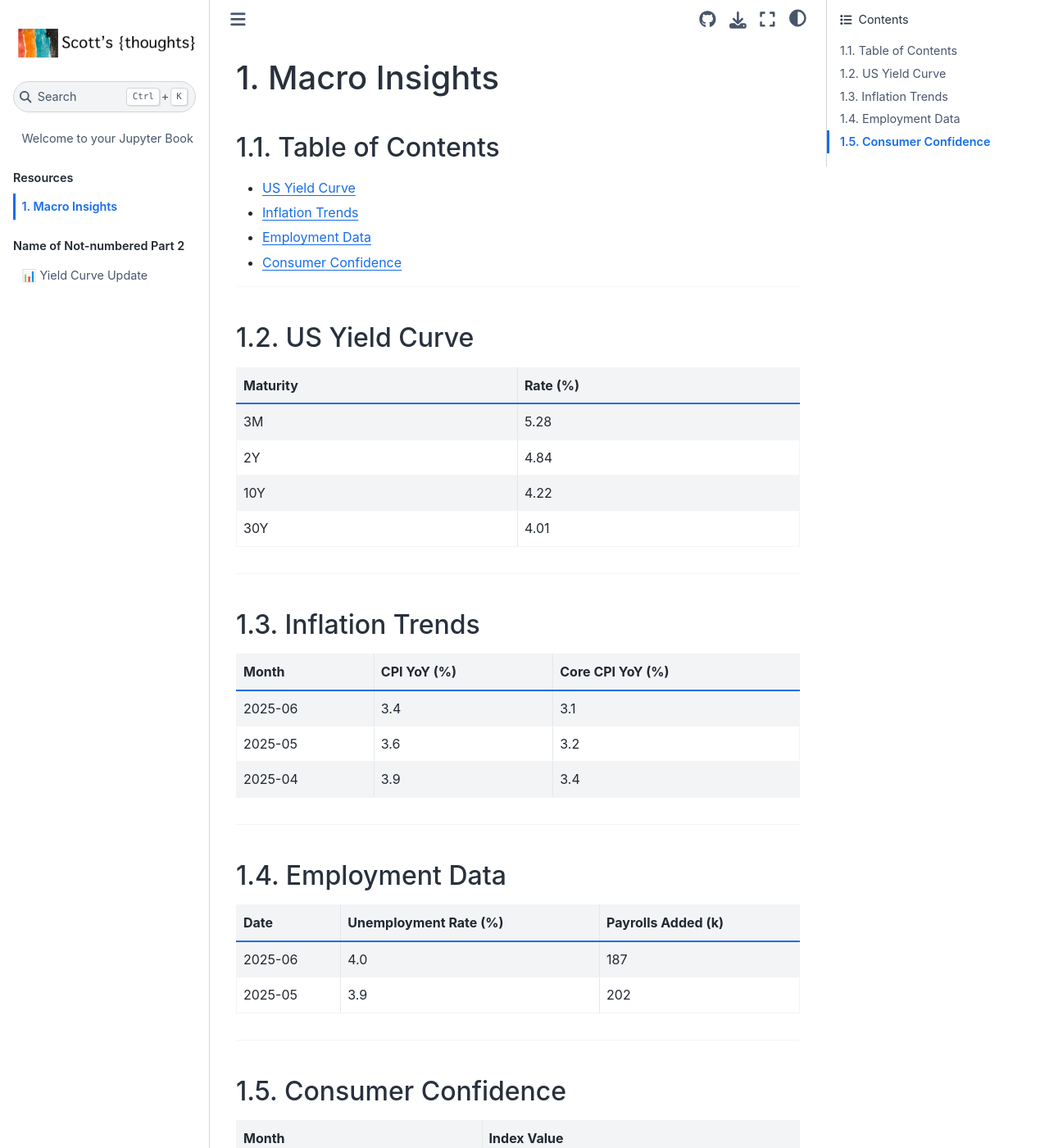
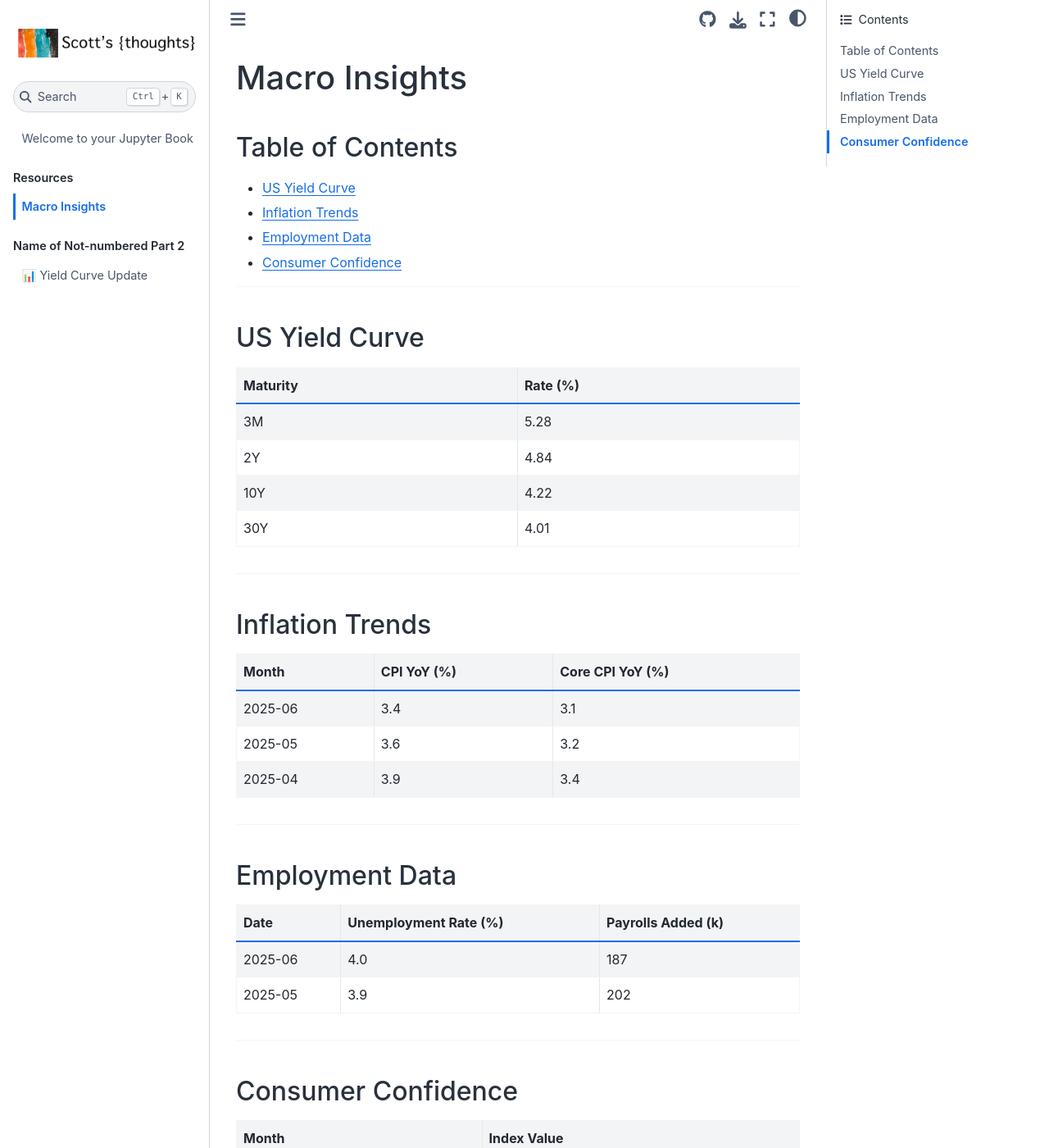
Before and after one commit to payseur/econ-blog, a Jupyter Book: the page built from content/data_sources.md, in a window 1280 px wide and 1400 px high. Shown: the whole window at 82% size. Built offline with Jupyter Book 1.0.4 settings and Sphinx 7.4.7 and the Sphinx Book theme 1.1.4, drawn with Linux system fonts in a browser that asks for light colours; pages that are not in the unit, such as notebooks, are missing from menus; some of the changed lines change nothing that is shown.

Commit message:
Experimenting with template13

```diff
--- a/_toc.yml
+++ b/_toc.yml
@@ -5,7 +5,6 @@ format: jb-book
 root: intro
 parts:
   - caption: Resources
-    numbered: True  # Only applies to chapters in Part 1.
     chapters:
     - file: content/data_sources
     - file: content/test/notebooks_test
```
